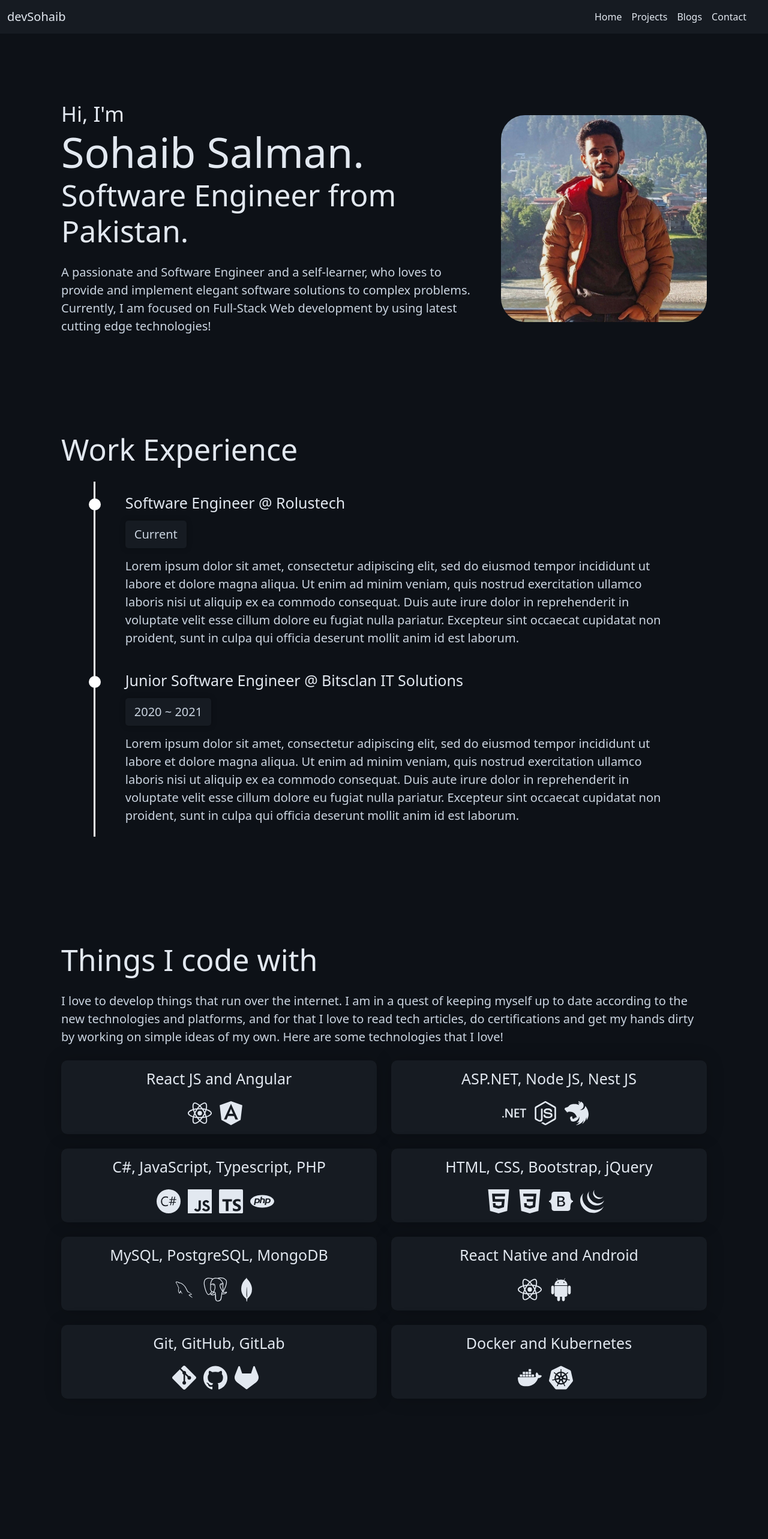
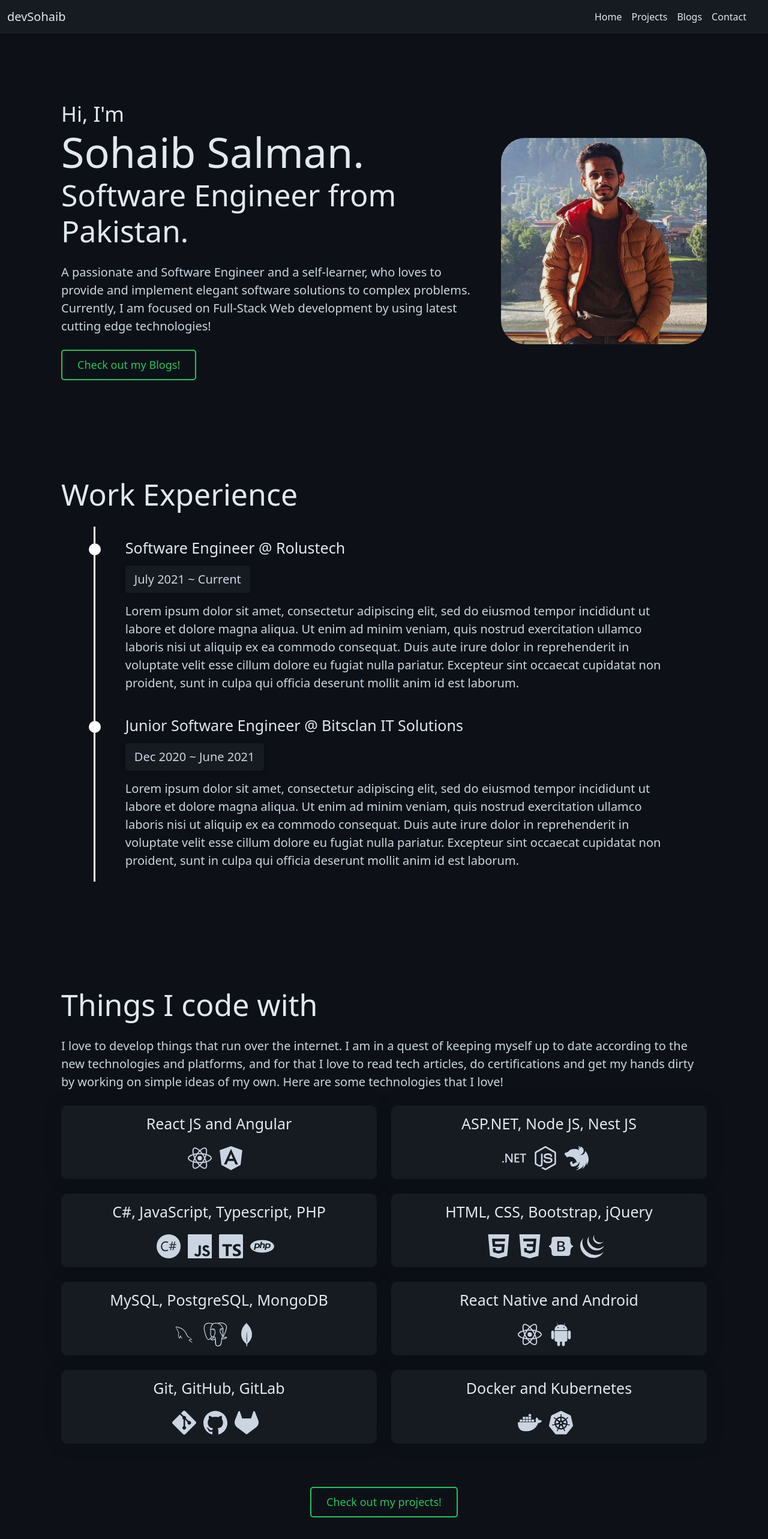
Before and after one commit to sohaibsalman/blog-react, a React (Create React App) app in the folder web/: page / in a window 1280 px wide. Shown: the top 2566 px of the page at 60% size. Before the commit the page ends 2436 px from the top, so only its background shows below. Built offline with nearby package versions, Linux system fonts and the light colour scheme.

Commit message:
Add navigate buttons to homepage

```diff
--- a/web/src/config/homepage.config.tsx
+++ b/web/src/config/homepage.config.tsx
@@ -21,13 +21,13 @@ const config = {
     timeline: [
       {
         heading: "Software Engineer @ Rolustech",
-        timestamp: "Current",
+        timestamp: "July 2021 ~ Current",
         description:
           "Lorem ipsum dolor sit amet, consectetur adipiscing elit, sed do eiusmod tempor incididunt ut labore et dolore magna aliqua. Ut enim ad minim veniam, quis nostrud exercitation ullamco laboris nisi ut aliquip ex ea commodo consequat. Duis aute irure dolor in reprehenderit in voluptate velit esse cillum dolore eu fugiat nulla pariatur. Excepteur sint occaecat cupidatat non proident, sunt in culpa qui officia deserunt mollit anim id est laborum.",
       },
       {
         heading: "Junior Software Engineer @ Bitsclan IT Solutions",
-        timestamp: "2020 ~ 2021",
+        timestamp: "Dec 2020 ~ June 2021",
         description:
           "Lorem ipsum dolor sit amet, consectetur adipiscing elit, sed do eiusmod tempor incididunt ut labore et dolore magna aliqua. Ut enim ad minim veniam, quis nostrud exercitation ullamco laboris nisi ut aliquip ex ea commodo consequat. Duis aute irure dolor in reprehenderit in voluptate velit esse cillum dolore eu fugiat nulla pariatur. Excepteur sint occaecat cupidatat non proident, sunt in culpa qui officia deserunt mollit anim id est laborum.",
       },
--- a/web/src/config/theme.config.ts
+++ b/web/src/config/theme.config.ts
@@ -5,12 +5,14 @@ const config: ITheme = {
   dark: {
     colorPrimary: "#161b22",
     colorPrimaryDark: "#0d1117",
+    colorSecondary: "#22c55e",
     fontColorPrimary: "#e2e8f0",
     fontColorSecondary: "#cbd5e1",
   },
   light: {
     colorPrimary: "white",
     colorPrimaryDark: "white",
+    colorSecondary: "#064e3b",
     fontColorPrimary: "black",
     fontColorSecondary: "#cbd5e1",
   },
--- a/web/src/interfaces/ITheme.ts
+++ b/web/src/interfaces/ITheme.ts
@@ -7,6 +7,7 @@ interface ITheme {
 interface IThemeMode {
   colorPrimary: string;
   colorPrimaryDark: string;
+  colorSecondary: string;
   fontColorPrimary: string;
   fontColorSecondary: string;
 }
--- a/web/src/pages/Home/HomeMainSection.tsx
+++ b/web/src/pages/Home/HomeMainSection.tsx
@@ -1,3 +1,6 @@
+import { useNavigate } from "react-router-dom";
+
+import Button from "../../components/Button";
 import { Heading, Text } from "../../components/Typography";
 
 interface IProps {
@@ -5,23 +8,36 @@ interface IProps {
 }
 
 const HomeMainSection: React.FC<IProps> = ({ config }) => {
+  const navigate = useNavigate();
   const flexClasses = "d-flex flex-column justify-content-center";
 
   return (
     <section className="home-main-section">
       <div className="row">
-        <div className={`home-main-image col-lg-4 order-lg-2 ${flexClasses}`}>
+        <div
+          className={`home-main-image col-lg-4 order-lg-2 position-relative ${flexClasses}`}
+        >
           <img
             src={config.image.url}
             className="img-fluid picture"
             alt={config.image.alt}
           />
         </div>
-        <div className={`home-main-content col-lg-8 order-lg-1 ${flexClasses}`}>
-          <Heading variant="h4">{config.greetings}</Heading>
-          <Heading variant="h1">{config.name}</Heading>
-          <Heading variant="h2">{config.designation}</Heading>
-          <Text className="mt-4">{config.bio}</Text>
+        <div className={`home-main-content col-lg-8 order-lg-1`}>
+          <div className={flexClasses}>
+            <Heading variant="h4">{config.greetings}</Heading>
+            <Heading variant="h1">{config.name}</Heading>
+            <Heading variant="h2">{config.designation}</Heading>
+            <Text className="mt-4">{config.bio}</Text>
+          </div>
+          <Button
+            outlined
+            rounded
+            className="mt-4"
+            onClick={() => navigate("/blogs")}
+          >
+            Check out my Blogs!
+          </Button>
         </div>
       </div>
     </section>
--- a/web/src/pages/Home/HomeSkillsSection.tsx
+++ b/web/src/pages/Home/HomeSkillsSection.tsx
@@ -1,4 +1,7 @@
 import React from "react";
+import { useNavigate } from "react-router-dom";
+
+import Button from "../../components/Button";
 import { Heading, Text } from "../../components/Typography";
 import useThemeContext from "../../hooks/use-theme-context";
 
@@ -8,16 +11,21 @@ interface IProps {
 
 const HomeSkillsSection: React.FC<IProps> = ({ config }) => {
   const theme = useThemeContext();
+  const navigate = useNavigate();
 
   const renderedSkills = config.skills.map((skill: any) => {
-    const renderedIcons = skill.icons.map((icon: any) => (
-      <span className="skill-icon" style={{ color: theme.fontColorPrimary }}>
+    const renderedIcons = skill.icons.map((icon: any, index: number) => (
+      <span
+        key={index}
+        className="skill-icon"
+        style={{ color: theme.fontColorSecondary }}
+      >
         {icon}
       </span>
     ));
 
     return (
-      <div className="col-md-6 col-sm-12 mb-4">
+      <div key={skill.title} className="col-md-6 col-sm-12 mb-4">
         <div
           className="skill-container text-center"
           style={{ backgroundColor: theme.colorPrimary }}
@@ -42,6 +50,16 @@ const HomeSkillsSection: React.FC<IProps> = ({ config }) => {
         </div>
       )}
       <div className="skills-container row mt-4">{renderedSkills}</div>
+      <div className="projects-button d-flex justify-content-center">
+        <Button
+          outlined
+          rounded
+          className="mt-5"
+          onClick={() => navigate("/projects")}
+        >
+          Check out my projects!
+        </Button>
+      </div>
     </section>
   );
 };
```
